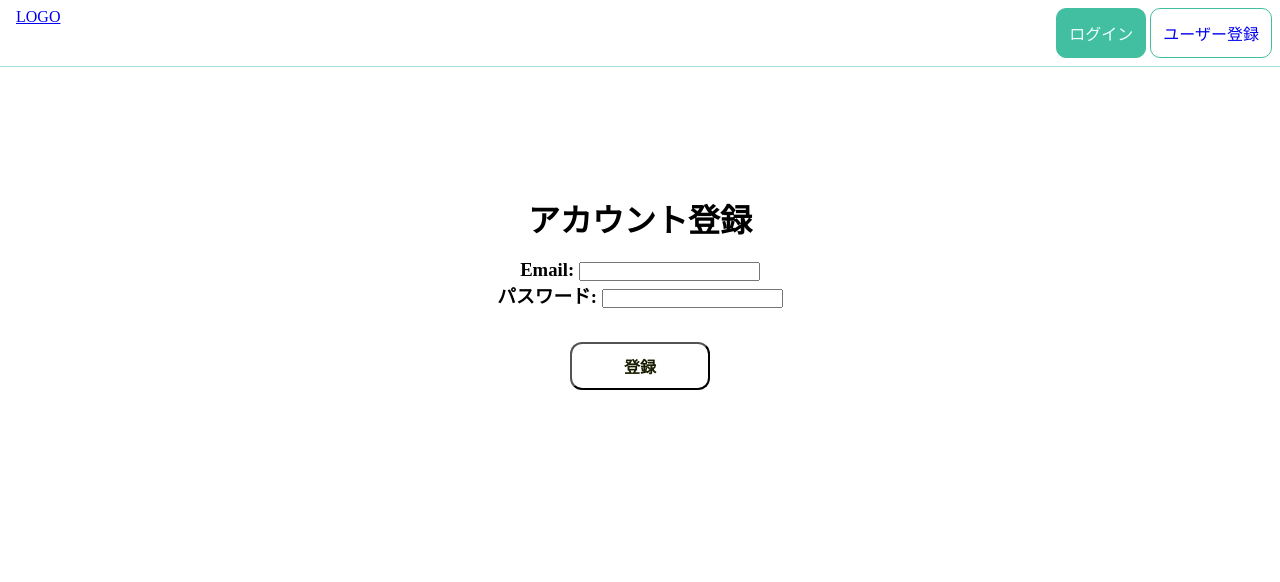
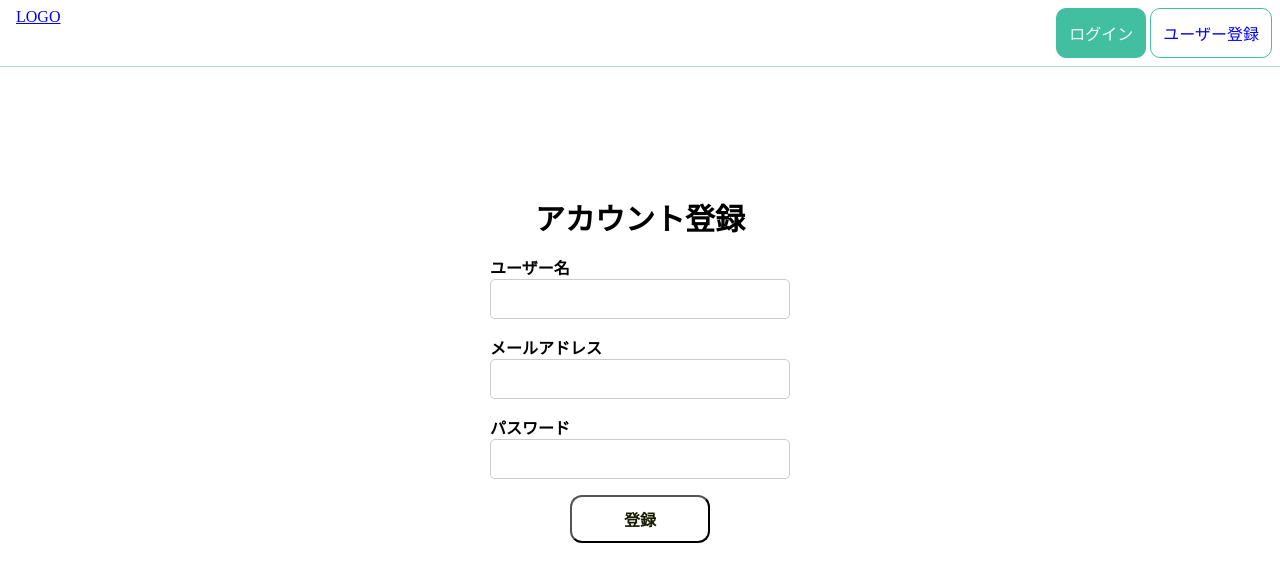
Before and after one commit to kazuzuz/book-managament, a Django app: page /register/ in a window 1280 px wide. Shown: the top 582 px of the page. Run offline with Django 4.2, Linux system fonts and the light colour scheme; some libraries are stand-ins or nearby versions.

Commit message:
loginformの追加、login.html,register.htmlの変更

```diff
--- a/authentication/forms.py
+++ b/authentication/forms.py
@@ -1,5 +1,5 @@
 from django import forms
-from django.contrib.auth.forms import UserCreationForm
+from django.contrib.auth.forms import AuthenticationForm
 
 from authentication.models import Account
 
@@ -8,4 +8,11 @@ class RegisterForm(forms.ModelForm):
 
     class Meta:
         model = Account
-        fields = [ 'email', 'password']
+        fields = [ 'username','email', 'password']
+
+class LoginForm(AuthenticationForm):
+    def __init__(self, *args, **kwargs):
+       super().__init__(*args, **kwargs)
+       for field in self.fields.values():
+            field.widget.attrs['class'] = 'form-control'
+            field.widget.attrs['placeholder'] = field.label
--- a/authentication/templates/register.html
+++ b/authentication/templates/register.html
@@ -1,5 +1,5 @@
 {%extends "base.html" %}
-{% load static %}
+{% load static widget_tweaks %}
 
 {% block title%}
 ユーザー登録
@@ -10,14 +10,17 @@
 {%endblock%}
 
 {%block content%}
-<div class="main">
-    <div class="main-container">
-        <h1>アカウント登録</h1><br>
-        <form method ="post">
+<div class="register-form">
+        <form method ="post"  class="register-form_area">
             {%csrf_token%}
-            <h3>{{form.as_p}}</h3><br>
+            <div class="regisrter-form_title">アカウント登録</div>
+            <div class="register-form_label">ユーザー名</div>
+            {{ form.username|add_class:'register-form_inputbox'}}
+            <div class="register-form_label">メールアドレス</div>
+            {{ form.email|add_class:'register-form_inputbox'}}
+            <div class="register-form_label">パスワード</div>
+            {{ form.password|add_class:'register-form_inputbox'}}
             <button type ="submit" class="btn2">登録</button>
         </form>
-    </div>
 </div>
 {% endblock%}
--- a/authentication/urls.py
+++ b/authentication/urls.py
@@ -5,6 +5,6 @@ app_name = "authentication"
 
 urlpatterns = [
     path('register/', views.register, name='register'),
-    path('login/', views.login_page, name='login'),
+    path('login/', views.Login.as_view(), name='login'),
     path('logout/', views.logout_page, name='logout'),
 ]
--- a/authentication/views.py
+++ b/authentication/views.py
@@ -4,7 +4,8 @@ from django.urls import reverse
 from authentication.models import Account
 from django.contrib.auth import authenticate, login, logout
 from .models import Account
-from .forms import RegisterForm
+from .forms import RegisterForm, LoginForm
+from django.contrib.auth.views import LoginView
 
 
 #登録ページからの情報を受け取り、保存する関数
@@ -22,33 +23,14 @@ def register(request):
     return render(request, "register.html", {"form":form})
 
 #ログイン処理を行う関数
-def login_page(request):
-    # POST
-    if request.method == 'POST':
-        # フォーム入力のユーザーID・パスワード取得
-        ID = request.POST.get('userid')
-        Pass = request.POST.get('password')
+# def login_page(request):
+#     form = LoginForm
+#     return render(request, 'login.html', {"form":form})
 
-        # Djangoの認証機能
-        user = authenticate(email=ID, password=Pass)
+class Login(LoginView):
+    form_class = LoginForm
+    template_name = 'login.html'
 
-        # ユーザー認証
-        if user:
-            #ユーザーアクティベート判定
-            if user.is_active:
-                # ログイン
-                login(request,user)
-                # ホームページ遷移
-                return HttpResponseRedirect(reverse('book:dashboard'))
-            else:
-                # アカウント利用不可
-                return HttpResponse("アカウントが有効ではありません")
-        # ユーザー認証失敗
-        else:
-            return HttpResponse("ログインIDまたはパスワードが間違っています")
-    # GET
-    else:
-        return render(request, 'login.html')
 
 #ログアウトするための関数
 
--- a/book/static/css/base.css
+++ b/book/static/css/base.css
@@ -18,6 +18,7 @@
 }
 
 .btn--info{
+    margin: 16px;
     background-color: white;
     color:#191d01;
 }
--- a/book/static/css/pages/register.css
+++ b/book/static/css/pages/register.css
@@ -1,22 +1,45 @@
-body {
-    text-align: center;
+.register-form {
+    display: flex;
+    justify-content: center;
+    align-items: center;
+    margin-top: 10%;
+
+}
+.register-form_area{
+    width: 300px;
+    display: flex;
+    flex-direction: column;
+    justify-content: center;
+    align-items: center;
+}
+.regisrter-form_title{
+    font-size: 30px;
+    font-weight: 1000;
+}
+.register-form_label{
+    align-self: start;
+    font-weight: 700;
+    padding-top: 16px;
+}
+.register-form_inputbox{
+    width: 100%;
+    padding: 10px;
+    box-sizing: border-box;
+    border: 1px solid #ccc;
+    border-radius: 5px;
+    font-size: 16px;
 }
 .btn2{
+    display: flex;
+    justify-content: center;
+    align-items: center;
     background-color: white;
     color:#191d01;
     text-decoration: none;
     font-size: 16px;
     font-weight: bold;
-    padding: 8px;
     border-radius: 12px;
     width: 140px;
     height: 48px;
-    margin:16px;
-
+    margin: 16px;
 }
-.main {
-    display: flex;
-    justify-content: center;
-    align-items: center;
-    margin-top: 10%;
-}
--- a/book/templates/dashboard.html
+++ b/book/templates/dashboard.html
@@ -12,7 +12,7 @@ bookmanagement
 
 {% block content%}
 <body>
-    <h1 class = "h1">{{user.email}}さん  ようこそ！</h1>
+    <h1 class = "h1">{{user.username}}さん  ようこそ！</h1>
     {% if favorite_book_list %}
         <h2>お気に入り登録した作品</h2>
 
--- a/book/views.py
+++ b/book/views.py
@@ -31,6 +31,7 @@ def detail(request, book_id):
         except:
             initial_values = {"score" : None, "review_text": None}
     else:
+        initial_values = {"score" : None, "review_text": None}
         favorite_book_list = []
     form = ReviewForm(initial=initial_values)
 
--- a/config/settings.py
+++ b/config/settings.py
@@ -21,7 +21,8 @@ INSTALLED_APPS = [
     'django.contrib.messages',
     'django.contrib.staticfiles',
     'authentication.apps.AuthenticationConfig',
-    'book.apps.BookConfig'
+    'book.apps.BookConfig',
+    'widget_tweaks',
 ]
 
 MIDDLEWARE = [
@@ -100,7 +101,7 @@ STATIC_URL = 'static/'
 
 DEFAULT_AUTO_FIELD = 'django.db.models.BigAutoField'
 
-LOGIN_REDIRECT_URL = '/book:dashboard/'
+LOGIN_REDIRECT_URL = '/dashboard/'
 
 LOGIN_URL = '/login/'
 
--- a/requirements.txt
+++ b/requirements.txt
@@ -1,2 +1,3 @@
 Django == 4.2.5
 Pillow == 10.1.0
+django-widgets-improved == 1.5.0
```
Also changed, not shown: authentication/templates/login.html (+10 -13 lines), book/static/css/pages/login.css (+25 -1 lines).
